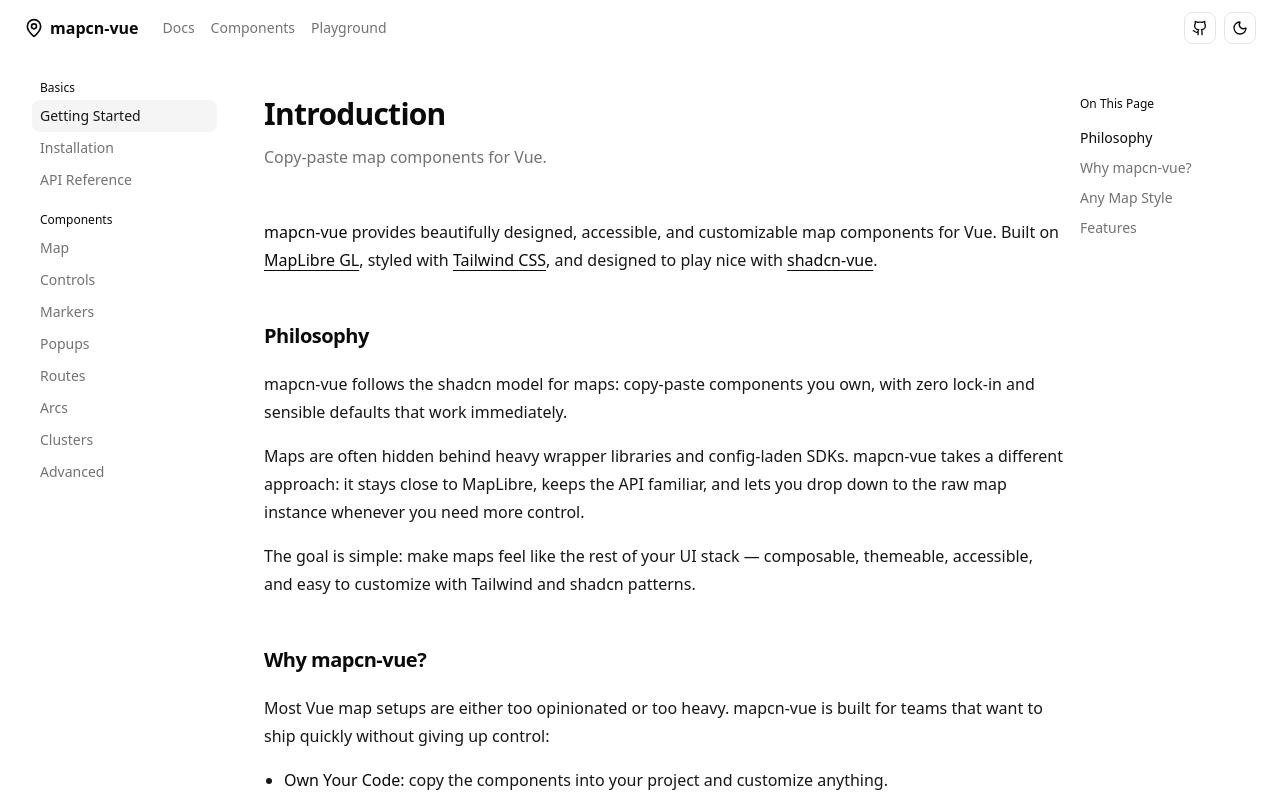
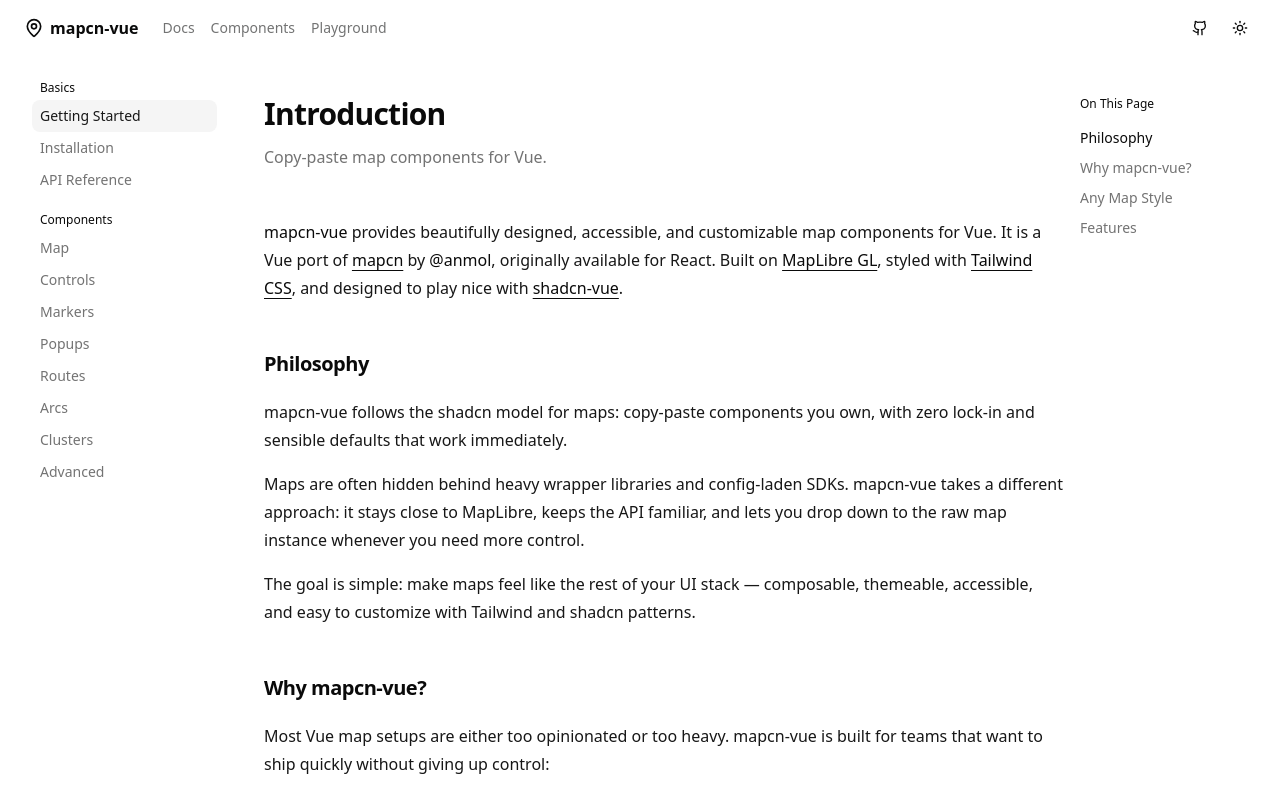
Before and after one commit to SoftCodefr/mapcn-vue, a Nuxt app: page /docs in a window 1280 px wide. Shown: the top 800 px of the page. Built offline with nearby package versions, Linux system fonts and the light colour scheme.

Commit message:
fix: Remove unnecessary border class from buttons and correct icon order in theme toggle

```diff
--- a/app/components/SiteHeader.vue
+++ b/app/components/SiteHeader.vue
@@ -31,7 +31,7 @@
           target="_blank"
           rel="noopener noreferrer"
           aria-label="GitHub"
-          class="hover:bg-accent border-border bg-background inline-flex size-8 items-center justify-center rounded-md border transition-colors"
+          class="hover:bg-accent bg-background inline-flex size-8 items-center justify-center rounded-md transition-colors"
         >
           <Github class="size-4" />
         </a>
--- a/app/components/ThemeToggle.vue
+++ b/app/components/ThemeToggle.vue
@@ -19,10 +19,10 @@
   <button
     type="button"
     aria-label="Toggle theme"
-    class="hover:bg-accent border-border bg-background inline-flex size-8 items-center justify-center rounded-md border transition-colors"
+    class="hover:bg-accent bg-background inline-flex size-8 items-center justify-center rounded-md transition-colors"
     @click="toggle"
   >
-    <Sun v-if="mode === 'dark'" class="size-4" />
-    <Moon v-else class="size-4" />
+    <Moon v-if="mode === 'dark'" class="size-4" />
+    <Sun v-else class="size-4" />
   </button>
 </template>
--- a/app/pages/docs/index.vue
+++ b/app/pages/docs/index.vue
@@ -57,7 +57,9 @@
     <DocsSection>
       <p>
         <strong>mapcn-vue</strong> provides beautifully designed, accessible,
-        and customizable map components for Vue. Built on
+        and customizable map components for Vue. It is a Vue port of
+        <DocsLink href="https://www.mapcn.dev/" external>mapcn</DocsLink> by
+        <strong>@anmol</strong>, originally available for React. Built on
         <DocsLink href="https://maplibre.org" external>MapLibre GL</DocsLink>,
         styled with
         <DocsLink href="https://tailwindcss.com" external>Tailwind CSS</DocsLink
```
